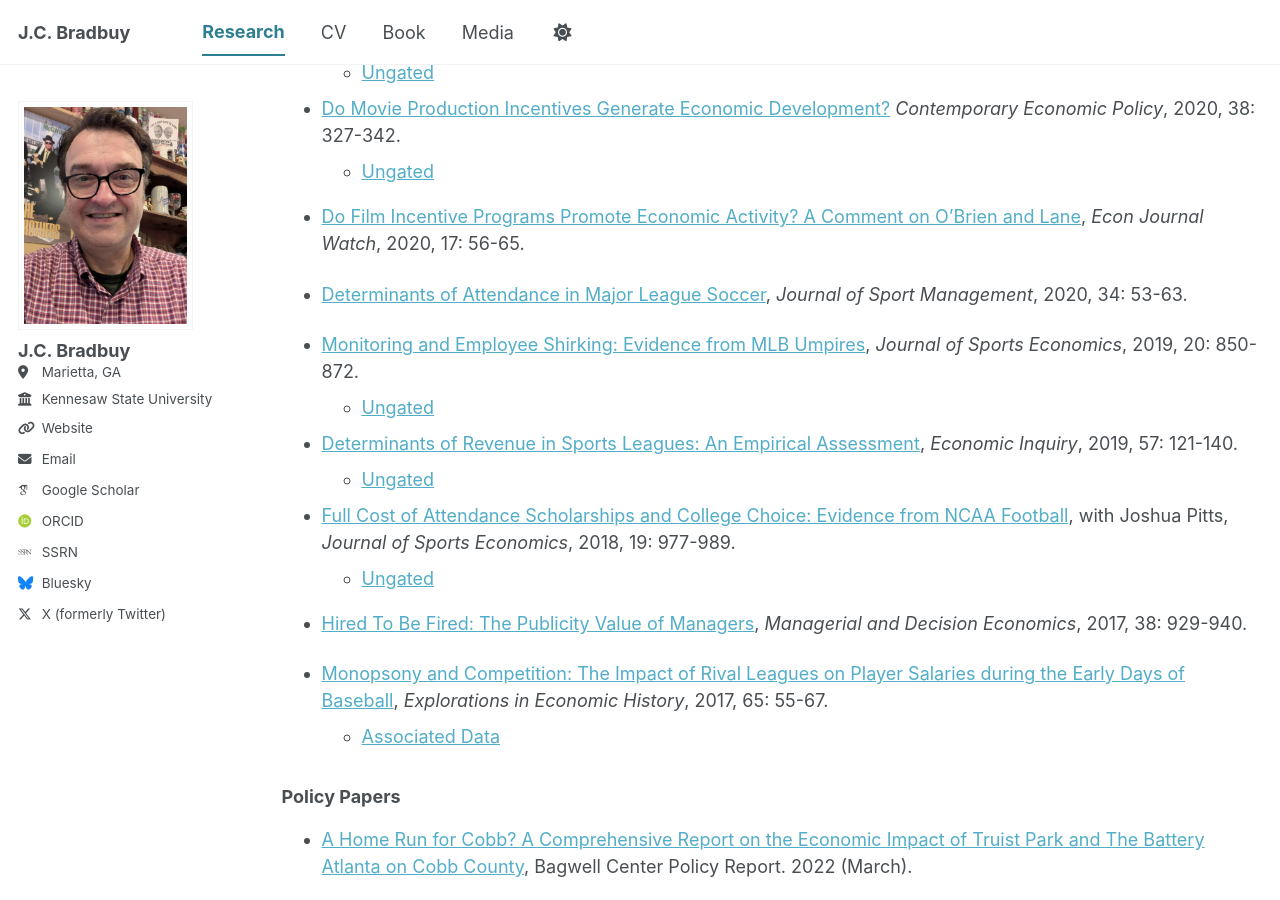
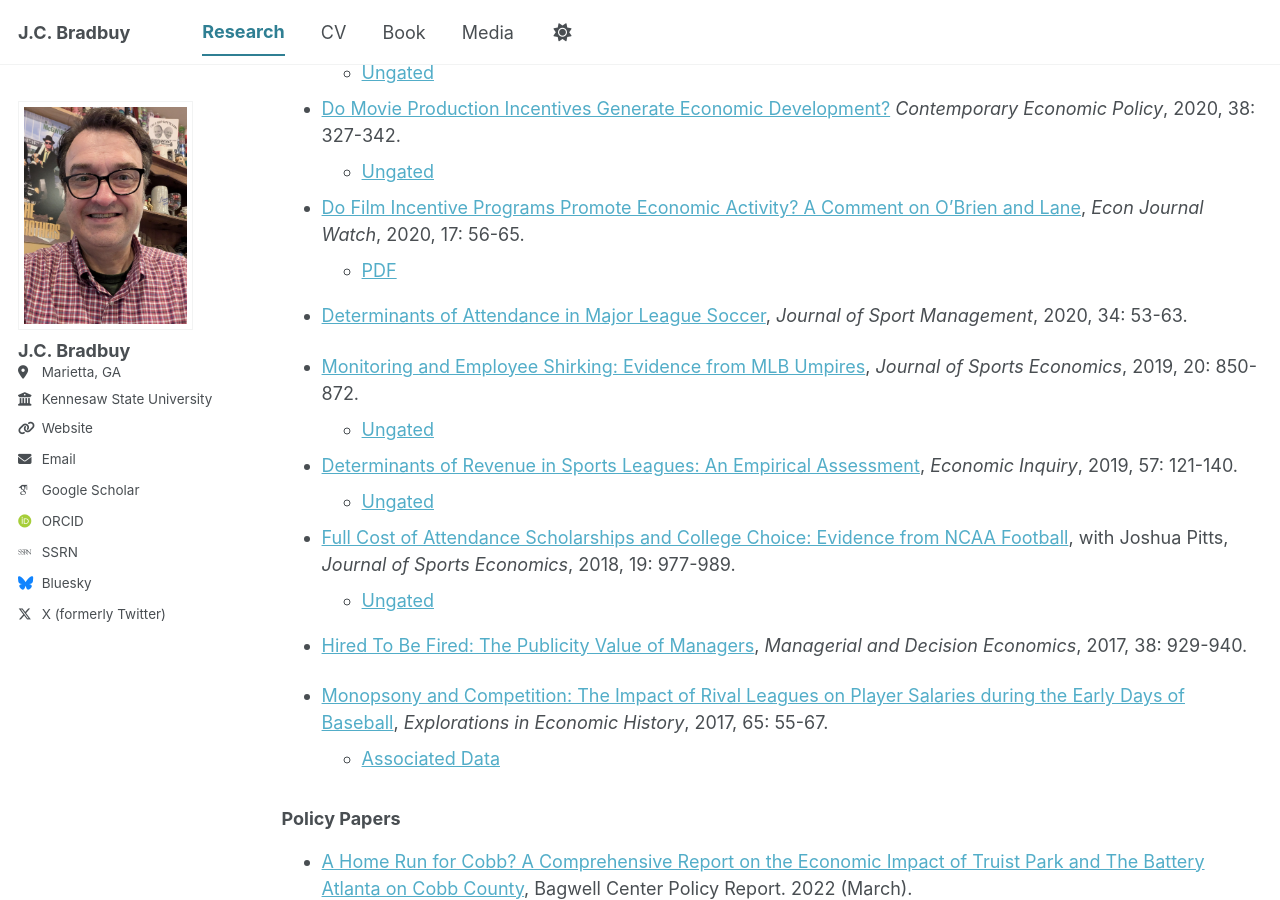
Before and after one commit to jcbradbury/jcbradbury.github.io, a Jekyll site: the page built from _pages/research.md, in a window 1280 px wide and 900 px high, scrolled down 1110 px. Built offline with Jekyll 4.4.1, drawn with Linux system fonts in a browser that asks for light colours; some web fonts are replaced; a script bundle is joined from its source files by our own code; library files that are not in the unit come from our copies.

Commit message:
Update research.md

```diff
--- a/_pages/research.md
+++ b/_pages/research.md
@@ -51,6 +51,7 @@ author_profile: true
     - [Ungated](https://onlinelibrary.wiley.com/share/author/NUA7BQFH54UCASJGBAMH?target=10.1111/coep.12443)
 
 - [Do Film Incentive Programs Promote Economic Activity? A Comment on O’Brien and Lane](https://econjwatch.org/articles/do-film-incentive-programs-promote-economic-activity-a-comment-on-o-brien-and-lane), *Econ Journal Watch*, 2020, 17: 56-65.
+    - [PDF](https://econjwatch.org/file_download/1144/BradburyMar2020.pdf?mimetype=pdf)
 
 - [Determinants of Attendance in Major League Soccer](https://journals.humankinetics.com/view/journals/jsm/34/1/article-p53.xml?alreadyAuthRedirecting), *Journal of Sport Management*,  2020, 34: 53-63.
 
```
